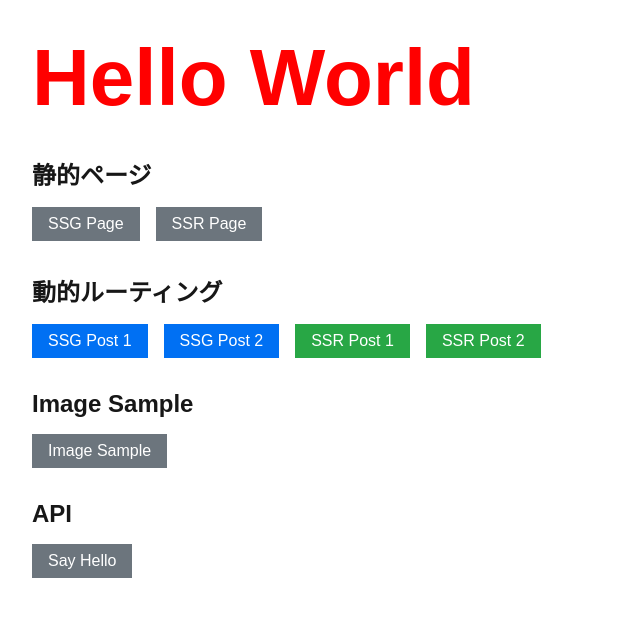
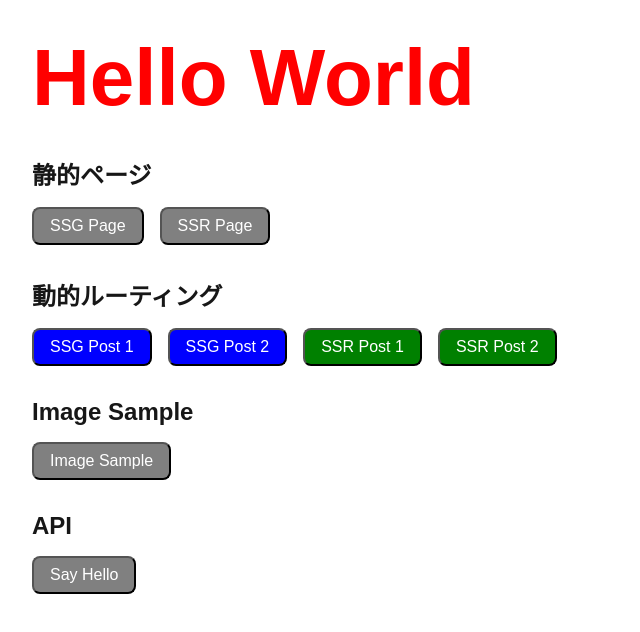
Before and after one commit to Kyoya67/Typescript-React-NextJS-Web, a Next.js app: page / in a window 1280 px wide. Shown: the top 632 px of the page, without its empty margins (0-640 px from the left). Built offline with nearby package versions, Linux system fonts and the light colour scheme.

Commit message:
refactor: add ButtonContainer and Button styled-components

```diff
--- a/pages/index.tsx
+++ b/pages/index.tsx
@@ -1,106 +1,103 @@
 import Link from "next/link";
 import type { NextPage } from "next";
 import styled from "styled-components";
+
+type ButtonProps = {
+  color: string;
+  backgroundColor: string;
+}
 
 const H1 = styled.h1`
   color: red;
   font-size: 5rem;
 `;
 
-const Home: NextPage = () => {
+const ButtonContainer = styled.div`
+  display: flex;
+  gap: 1rem;
+  margin-top: 1rem;;
+`;
+
+const Button = styled.button<ButtonProps>`
+  color: ${props => props.color};
+  background-color: ${props => props.backgroundColor};
+  padding: 0.5rem 1rem;
+  font-size: 1rem;
+  border-radius: 0.5rem;
+  display: flex;
+  gap: 1rem;
+`;
+
+const Page: NextPage = () => {
   return (
     <>
       <div style={{ margin: "2rem" }}>
         <H1>Hello World</H1>
         <div style={{ marginTop: "2rem" }}>
           <h2>静的ページ</h2>
-          <div style={{ display: "flex", gap: "1rem", marginTop: "1rem" }}>
-            <Link href="/ssg" style={{
-              padding: "0.5rem 1rem",
-              backgroundColor: "#6c757d",
-              color: "white",
-              textDecoration: "none"
-            }}>
+          <ButtonContainer>
+            <Button color="white" backgroundColor="gray">
+              <Link href="/ssg">
                 SSG Page
               </Link>
-            <Link href="/ssr" style={{
-              padding: "0.5rem 1rem",
-              backgroundColor: "#6c757d",
-              color: "white",
-              textDecoration: "none"
-            }}>
+            </Button>
+            <Button color="white" backgroundColor="gray">
+              <Link href="/ssr">
                 SSR Page
               </Link>
-          </div>
+            </Button>
+          </ButtonContainer>
         </div>
 
         <div style={{ marginTop: "2rem" }}>
           <h2>動的ルーティング</h2>
-          <div style={{ display: "flex", gap: "1rem", marginTop: "1rem" }}>
+          <ButtonContainer>
             <div style={{ display: "flex", gap: "1rem" }}>
-              <Link href="/ssg_posts/1" style={{
-                padding: "0.5rem 1rem",
-                backgroundColor: "#0070f3",
-                color: "white",
-                textDecoration: "none"
-              }}>
+              <Button color="white" backgroundColor="blue">
+                <Link href="/ssg_posts/1">
                   SSG Post 1
                 </Link>
-              <Link href="/ssg_posts/2" style={{
-                padding: "0.5rem 1rem",
-                backgroundColor: "#0070f3",
-                color: "white",
-                textDecoration: "none"
-              }}>
+              </Button>
+              <Button color="white" backgroundColor="blue">
+                <Link href="/ssg_posts/2">
                   SSG Post 2
                 </Link>
+              </Button>
             </div>
             <div style={{ display: "flex", gap: "1rem" }}>
-              <Link href="/ssr_posts/1" style={{
-                padding: "0.5rem 1rem",
-                backgroundColor: "#28a745",
-                color: "white",
-                textDecoration: "none"
-              }}>
+              <Button color="white" backgroundColor="green">
+                <Link href="/ssr_posts/1">
                   SSR Post 1
                 </Link>
-              <Link href="/ssr_posts/2" style={{
-                padding: "0.5rem 1rem",
-                backgroundColor: "#28a745",
-                color: "white",
-                textDecoration: "none"
-              }}>
+              </Button>
+              <Button color="white" backgroundColor="green">
+                <Link href="/ssr_posts/2">
                   SSR Post 2
                 </Link>
+              </Button>
             </div>
-          </div>
+          </ButtonContainer>
         </div>
 
         <div style={{ marginTop: "2rem" }}>
           <h2>Image Sample</h2>
-          <div style={{ display: "flex", gap: "1rem", marginTop: "1rem" }}>
-            <Link href="/image-sample" style={{
-              padding: "0.5rem 1rem",
-              backgroundColor: "#6c757d",
-              color: "white",
-              textDecoration: "none"
-            }}>
+          <ButtonContainer>
+            <Button color="white" backgroundColor="gray">
+              <Link href="/image-sample">
                 Image Sample
               </Link>
-          </div>
+            </Button>
+          </ButtonContainer>
 
           <div style={{ marginTop: "2rem" }}>
             <h2>API</h2>
-            <div style={{ display: "flex", gap: "1rem", marginTop: "1rem" }}>
-              <Link href="/sayHello" style={{
-                padding: "0.5rem 1rem",
-                backgroundColor: "#6c757d",
-                color: "white",
-                textDecoration: "none"
-              }}>
+            <ButtonContainer>
+              <Button color="white" backgroundColor="gray">
+                <Link href="/sayHello">
                   Say Hello
                 </Link>
-            </div>
+              </Button>
+            </ButtonContainer>
           </div>
         </div>
       </div>
@@ -108,4 +105,4 @@ const Home: NextPage = () => {
   )
 }
 
-export default Home;
+export default Page;
```
Lines whose indentation alone changed are shown as unchanged.
